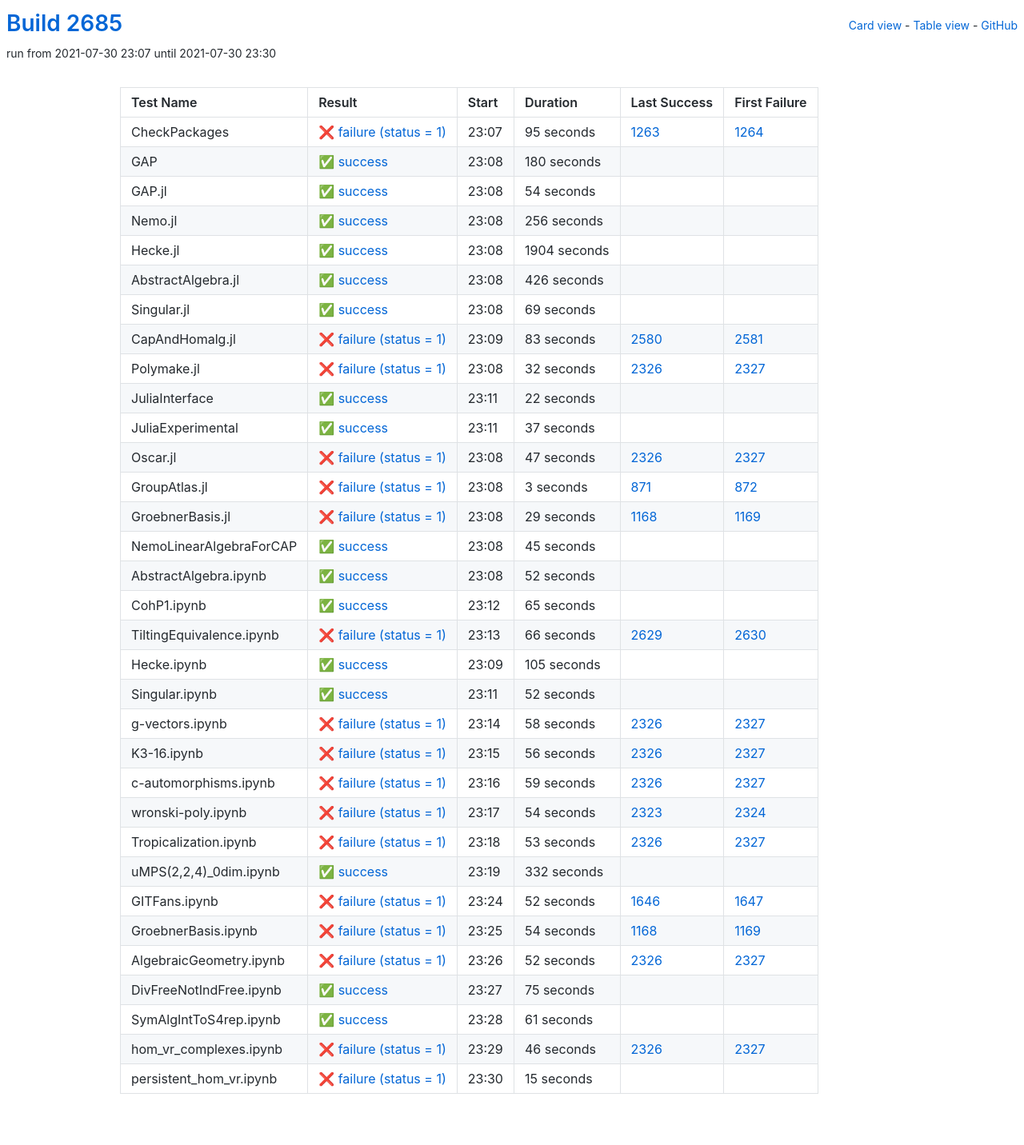
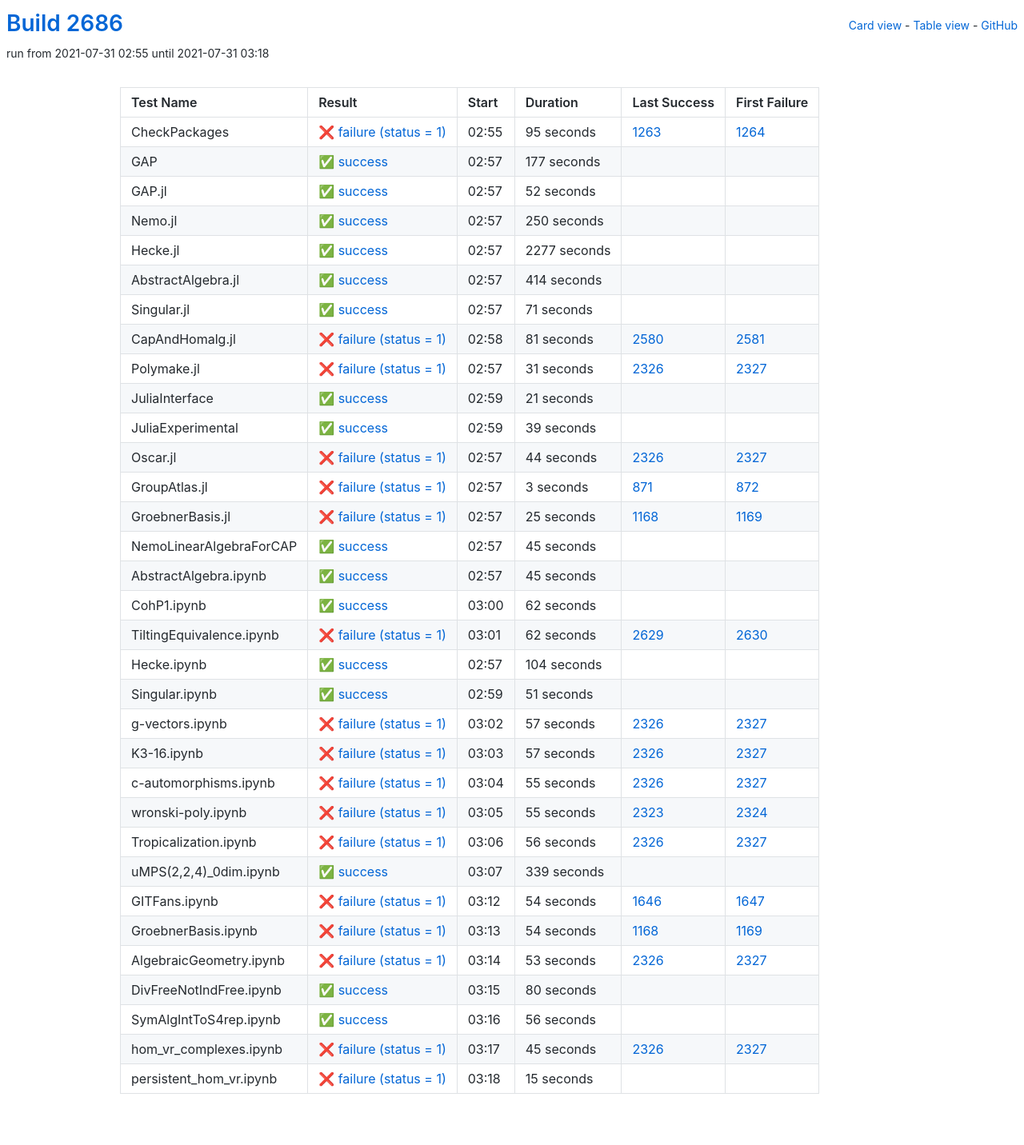
Before and after one commit to oscar-system/oscar-ci-status-stable, a Jekyll site: the page built from table.html, in a window 1280 px wide. Shown: the whole page at 80% size. Built offline with Jekyll 4.4.1, drawn with Linux system fonts in a browser that asks for light colours.

Commit message:
Build #2686

```diff
--- a/_data/ci.yml
+++ b/_data/ci.yml
@@ -1,6 +1,6 @@
 ---
-build: 2685
-build_url: https://oscarci.mathematik.uni-kl.de/job/oscar-stable/2685/
+build: 2686
+build_url: https://oscarci.mathematik.uni-kl.de/job/oscar-stable/2686/
 job: oscar-stable
 organization: oscar-system
 repo: oscar-ci-status-stable
@@ -8,8 +8,8 @@ repourl: https://github.com/oscar-system/oscar-ci-status-stable
 tests:
 - name: CheckPackages
   id: checkpackages
-  log: https://oscarci.mathematik.uni-kl.de/job/oscar-stable/2685/artifact/logs/build-2685/CheckPackages.log
-  start: 2021-07-30 23:07
+  log: https://oscarci.mathematik.uni-kl.de/job/oscar-stable/2686/artifact/logs/build-2686/CheckPackages.log
+  start: 2021-07-31 02:55
   success: false
   exitcode: 1
   status: failure
@@ -20,140 +20,140 @@ tests:
   first_failure_url: https://oscarci.mathematik.uni-kl.de/job/oscar-stable/1264/
 - name: GAP
   id: gap
-  log: https://oscarci.mathematik.uni-kl.de/job/oscar-stable/2685/artifact/logs/build-2685/GAP.log
-  start: 2021-07-30 23:08
+  log: https://oscarci.mathematik.uni-kl.de/job/oscar-stable/2686/artifact/logs/build-2686/GAP.log
+  start: 2021-07-31 02:57
   success: true
   exitcode: 0
   status: success
-  duration: 180
+  duration: 177
   last_success: false
   last_success_url:
   first_failure: false
   first_failure_url:
 - name: GAP.jl
   id: gap-jl
-  log: https://oscarci.mathematik.uni-kl.de/job/oscar-stable/2685/artifact/logs/build-2685/GAP.jl.log
-  start: 2021-07-30 23:08
+  log: https://oscarci.mathematik.uni-kl.de/job/oscar-stable/2686/artifact/logs/build-2686/GAP.jl.log
+  start: 2021-07-31 02:57
   success: true
   exitcode: 0
   status: success
-  duration: 54
+  duration: 52
   last_success: false
   last_success_url:
   first_failure: false
   first_failure_url:
 - name: Nemo.jl
   id: nemo-jl
-  log: https://oscarci.mathematik.uni-kl.de/job/oscar-stable/2685/artifact/logs/build-2685/Nemo.jl.log
-  start: 2021-07-30 23:08
+  log: https://oscarci.mathematik.uni-kl.de/job/oscar-stable/2686/artifact/logs/build-2686/Nemo.jl.log
+  start: 2021-07-31 02:57
   success: true
   exitcode: 0
   status: success
-  duration: 256
+  duration: 250
   last_success: false
   last_success_url:
   first_failure: false
   first_failure_url:
 - name: Hecke.jl
   id: hecke-jl
-  log: https://oscarci.mathematik.uni-kl.de/job/oscar-stable/2685/artifact/logs/build-2685/Hecke.jl.log
-  start: 2021-07-30 23:08
+  log: https://oscarci.mathematik.uni-kl.de/job/oscar-stable/2686/artifact/logs/build-2686/Hecke.jl.log
+  start: 2021-07-31 02:57
   success: true
   exitcode: 0
   status: success
-  duration: 1904
+  duration: 2277
   last_success: false
   last_success_url:
   first_failure: false
   first_failure_url:
 - name: AbstractAlgebra.jl
   id: abstractalgebra-jl
-  log: https://oscarci.mathematik.uni-kl.de/job/oscar-stable/2685/artifact/logs/build-2685/AbstractAlgebra.jl.log
-  start: 2021-07-30 23:08
+  log: https://oscarci.mathematik.uni-kl.de/job/oscar-stable/2686/artifact/logs/build-2686/AbstractAlgebra.jl.log
+  start: 2021-07-31 02:57
   success: true
   exitcode: 0
   status: success
-  duration: 426
+  duration: 414
   last_success: false
   last_success_url:
   first_failure: false
   first_failure_url:
 - name: Singular.jl
   id: singular-jl
-  log: https://oscarci.mathematik.uni-kl.de/job/oscar-stable/2685/artifact/logs/build-2685/Singular.jl.log
-  start: 2021-07-30 23:08
+  log: https://oscarci.mathematik.uni-kl.de/job/oscar-stable/2686/artifact/logs/build-2686/Singular.jl.log
+  start: 2021-07-31 02:57
   success: true
   exitcode: 0
   status: success
-  duration: 69
+  duration: 71
   last_success: false
   last_success_url:
   first_failure: false
   first_failure_url:
 - name: CapAndHomalg.jl
   id: capandhomalg-jl
-  log: https://oscarci.mathematik.uni-kl.de/job/oscar-stable/2685/artifact/logs/build-2685/CapAndHomalg.jl.log
-  start: 2021-07-30 23:09
+  log: https://oscarci.mathematik.uni-kl.de/job/oscar-stable/2686/artifact/logs/build-2686/CapAndHomalg.jl.log
+  start: 2021-07-31 02:58
   success: false
   exitcode: 1
   status: failure
-  duration: 83
+  duration: 81
   last_success: 2580
   last_success_url: https://oscarci.mathematik.uni-kl.de/job/oscar-stable/2580/
   first_failure: 2581
   first_failure_url: https://oscarci.mathematik.uni-kl.de/job/oscar-stable/2581/
 - name: Polymake.jl
   id: polymake-jl
-  log: https://oscarci.mathematik.uni-kl.de/job/oscar-stable/2685/artifact/logs/build-2685/Polymake.jl.log
-  start: 2021-07-30 23:08
+  log: https://oscarci.mathematik.uni-kl.de/job/oscar-stable/2686/artifact/logs/build-2686/Polymake.jl.log
+  start: 2021-07-31 02:57
   success: false
   exitcode: 1
   status: failure
-  duration: 32
+  duration: 31
   last_success: 2326
   last_success_url: https://oscarci.mathematik.uni-kl.de/job/oscar-stable/2326/
   first_failure: 2327
   first_failure_url: https://oscarci.mathematik.uni-kl.de/job/oscar-stable/2327/
 - name: JuliaInterface
   id: juliainterface
-  log: https://oscarci.mathematik.uni-kl.de/job/oscar-stable/2685/artifact/logs/build-2685/JuliaInterface.log
-  start: 2021-07-30 23:11
+  log: https://oscarci.mathematik.uni-kl.de/job/oscar-stable/2686/artifact/logs/build-2686/JuliaInterface.log
+  start: 2021-07-31 02:59
   success: true
   exitcode: 0
   status: success
-  duration: 22
+  duration: 21
   last_success: false
   last_success_url:
   first_failure: false
   first_failure_url:
 - name: JuliaExperimental
   id: juliaexperimental
-  log: https://oscarci.mathematik.uni-kl.de/job/oscar-stable/2685/artifact/logs/build-2685/JuliaExperimental.log
-  start: 2021-07-30 23:11
+  log: https://oscarci.mathematik.uni-kl.de/job/oscar-stable/2686/artifact/logs/build-2686/JuliaExperimental.log
+  start: 2021-07-31 02:59
   success: true
   exitcode: 0
   status: success
-  duration: 37
+  duration: 39
   last_success: false
   last_success_url:
   first_failure: false
   first_failure_url:
 - name: Oscar.jl
   id: oscar-jl
-  log: https://oscarci.mathematik.uni-kl.de/job/oscar-stable/2685/artifact/logs/build-2685/Oscar.jl.log
-  start: 2021-07-30 23:08
+  log: https://oscarci.mathematik.uni-kl.de/job/oscar-stable/2686/artifact/logs/build-2686/Oscar.jl.log
+  start: 2021-07-31 02:57
   success: false
   exitcode: 1
   status: failure
-  duration: 47
+  duration: 44
   last_success: 2326
   last_success_url: https://oscarci.mathematik.uni-kl.de/job/oscar-stable/2326/
   first_failure: 2327
   first_failure_url: https://oscarci.mathematik.uni-kl.de/job/oscar-stable/2327/
 - name: GroupAtlas.jl
   id: groupatlas-jl
-  log: https://oscarci.mathematik.uni-kl.de/job/oscar-stable/2685/artifact/logs/build-2685/GroupAtlas.jl.log
-  start: 2021-07-30 23:08
+  log: https://oscarci.mathematik.uni-kl.de/job/oscar-stable/2686/artifact/logs/build-2686/GroupAtlas.jl.log
+  start: 2021-07-31 02:57
   success: false
   exitcode: 1
   status: failure
@@ -164,20 +164,20 @@ tests:
   first_failure_url: https://oscarci.mathematik.uni-kl.de/job/oscar-stable/872/
 - name: GroebnerBasis.jl
   id: groebnerbasis-jl
-  log: https://oscarci.mathematik.uni-kl.de/job/oscar-stable/2685/artifact/logs/build-2685/GroebnerBasis.jl.log
-  start: 2021-07-30 23:08
+  log: https://oscarci.mathematik.uni-kl.de/job/oscar-stable/2686/artifact/logs/build-2686/GroebnerBasis.jl.log
+  start: 2021-07-31 02:57
   success: false
   exitcode: 1
   status: failure
-  duration: 29
+  duration: 25
   last_success: 1168
   last_success_url: https://oscarci.mathematik.uni-kl.de/job/oscar-stable/1168/
   first_failure: 1169
   first_failure_url: https://oscarci.mathematik.uni-kl.de/job/oscar-stable/1169/
 - name: NemoLinearAlgebraForCAP
   id: nemolinearalgebraforcap
-  log: https://oscarci.mathematik.uni-kl.de/job/oscar-stable/2685/artifact/logs/build-2685/NemoLinearAlgebraForCAP.log
-  start: 2021-07-30 23:08
+  log: https://oscarci.mathematik.uni-kl.de/job/oscar-stable/2686/artifact/logs/build-2686/NemoLinearAlgebraForCAP.log
+  start: 2021-07-31 02:57
   success: true
   exitcode: 0
   status: success
@@ -188,80 +188,116 @@ tests:
   first_failure_url:
 - name: AbstractAlgebra.ipynb
   id: abstractalgebra-ipynb
-  log: https://oscarci.mathematik.uni-kl.de/job/oscar-stable/2685/artifact/logs/build-2685/AbstractAlgebra.ipynb.log
-  start: 2021-07-30 23:08
+  log: https://oscarci.mathematik.uni-kl.de/job/oscar-stable/2686/artifact/logs/build-2686/AbstractAlgebra.ipynb.log
+  start: 2021-07-31 02:57
   success: true
   exitcode: 0
   status: success
-  duration: 52
+  duration: 45
   last_success: false
   last_success_url:
   first_failure: false
   first_failure_url:
 - name: CohP1.ipynb
   id: cohp1-ipynb
-  log: https://oscarci.mathematik.uni-kl.de/job/oscar-stable/2685/artifact/logs/build-2685/CohP1.ipynb.log
-  start: 2021-07-30 23:12
+  log: https://oscarci.mathematik.uni-kl.de/job/oscar-stable/2686/artifact/logs/build-2686/CohP1.ipynb.log
+  start: 2021-07-31 03:00
   success: true
   exitcode: 0
   status: success
-  duration: 65
+  duration: 62
   last_success: false
   last_success_url:
   first_failure: false
   first_failure_url:
 - name: TiltingEquivalence.ipynb
   id: tiltingequivalence-ipynb
-  log: https://oscarci.mathematik.uni-kl.de/job/oscar-stable/2685/artifact/logs/build-2685/TiltingEquivalence.ipynb.log
-  start: 2021-07-30 23:13
+  log: https://oscarci.mathematik.uni-kl.de/job/oscar-stable/2686/artifact/logs/build-2686/TiltingEquivalence.ipynb.log
+  start: 2021-07-31 03:01
   success: false
   exitcode: 1
   status: failure
-  duration: 66
+  duration: 62
   last_success: 2629
   last_success_url: https://oscarci.mathematik.uni-kl.de/job/oscar-stable/2629/
   first_failure: 2630
   first_failure_url: https://oscarci.mathematik.uni-kl.de/job/oscar-stable/2630/
 - name: Hecke.ipynb
   id: hecke-ipynb
-  log: https://oscarci.mathematik.uni-kl.de/job/oscar-stable/2685/artifact/logs/build-2685/Hecke.ipynb.log
-  start: 2021-07-30 23:09
+  log: https://oscarci.mathematik.uni-kl.de/job/oscar-stable/2686/artifact/logs/build-2686/Hecke.ipynb.log
+  start: 2021-07-31 02:57
   success: true
   exitcode: 0
   status: success
-  duration: 105
+  duration: 104
   last_success: false
   last_success_url:
   first_failure: false
   first_failure_url:
 - name: Singular.ipynb
   id: singular-ipynb
-  log: https://oscarci.mathematik.uni-kl.de/job/oscar-stable/2685/artifact/logs/build-2685/Singular.ipynb.log
-  start: 2021-07-30 23:11
+  log: https://oscarci.mathematik.uni-kl.de/job/oscar-stable/2686/artifact/logs/build-2686/Singular.ipynb.log
+  start: 2021-07-31 02:59
   success: true
   exitcode: 0
   status: success
-  duration: 52
+  duration: 51
   last_success: false
   last_success_url:
   first_failure: false
   first_failure_url:
 - name: g-vectors.ipynb
   id: g-vectors-ipynb
-  log: https://oscarci.mathematik.uni-kl.de/job/oscar-stable/2685/artifact/logs/build-2685/g-vectors.ipynb.log
-  start: 2021-07-30 23:14
+  log: https://oscarci.mathematik.uni-kl.de/job/oscar-stable/2686/artifact/logs/build-2686/g-vectors.ipynb.log
+  start: 2021-07-31 03:02
   success: false
   exitcode: 1
   status: failure
-  duration: 58
+  duration: 57
   last_success: 2326
   last_success_url: https://oscarci.mathematik.uni-kl.de/job/oscar-stable/2326/
   first_failure: 2327
   first_failure_url: https://oscarci.mathematik.uni-kl.de/job/oscar-stable/2327/
 - name: K3-16.ipynb
   id: k3-16-ipynb
-  log: https://oscarci.mathematik.uni-kl.de/job/oscar-stable/2685/artifact/logs/build-2685/K3-16.ipynb.log
-  start: 2021-07-30 23:15
+  log: https://oscarci.mathematik.uni-kl.de/job/oscar-stable/2686/artifact/logs/build-2686/K3-16.ipynb.log
+  start: 2021-07-31 03:03
+  success: false
+  exitcode: 1
+  status: failure
+  duration: 57
+  last_success: 2326
+  last_success_url: https://oscarci.mathematik.uni-kl.de/job/oscar-stable/2326/
+  first_failure: 2327
+  first_failure_url: https://oscarci.mathematik.uni-kl.de/job/oscar-stable/2327/
+- name: c-automorphisms.ipynb
+  id: c-automorphisms-ipynb
+  log: https://oscarci.mathematik.uni-kl.de/job/oscar-stable/2686/artifact/logs/build-2686/c-automorphisms.ipynb.log
+  start: 2021-07-31 03:04
+  success: false
+  exitcode: 1
+  status: failure
+  duration: 55
+  last_success: 2326
+  last_success_url: https://oscarci.mathematik.uni-kl.de/job/oscar-stable/2326/
+  first_failure: 2327
+  first_failure_url: https://oscarci.mathematik.uni-kl.de/job/oscar-stable/2327/
+- name: wronski-poly.ipynb
+  id: wronski-poly-ipynb
+  log: https://oscarci.mathematik.uni-kl.de/job/oscar-stable/2686/artifact/logs/build-2686/wronski-poly.ipynb.log
+  start: 2021-07-31 03:05
+  success: false
+  exitcode: 1
+  status: failure
+  duration: 55
+  last_success: 2323
+  last_success_url: https://oscarci.mathematik.uni-kl.de/job/oscar-stable/2323/
+  first_failure: 2324
+  first_failure_url: https://oscarci.mathematik.uni-kl.de/job/oscar-stable/2324/
+- name: Tropicalization.ipynb
+  id: tropicalization-ipynb
+  log: https://oscarci.mathematik.uni-kl.de/job/oscar-stable/2686/artifact/logs/build-2686/Tropicalization.ipynb.log
+  start: 2021-07-31 03:06
   success: false
   exitcode: 1
   status: failure
@@ -270,70 +306,34 @@ tests:
   last_success_url: https://oscarci.mathematik.uni-kl.de/job/oscar-stable/2326/
   first_failure: 2327
   first_failure_url: https://oscarci.mathematik.uni-kl.de/job/oscar-stable/2327/
-- name: c-automorphisms.ipynb
-  id: c-automorphisms-ipynb
-  log: https://oscarci.mathematik.uni-kl.de/job/oscar-stable/2685/artifact/logs/build-2685/c-automorphisms.ipynb.log
-  start: 2021-07-30 23:16
-  success: false
-  exitcode: 1
-  status: failure
-  duration: 59
-  last_success: 2326
-  last_success_url: https://oscarci.mathematik.uni-kl.de/job/oscar-stable/2326/
-  first_failure: 2327
-  first_failure_url: https://oscarci.mathematik.uni-kl.de/job/oscar-stable/2327/
-- name: wronski-poly.ipynb
-  id: wronski-poly-ipynb
-  log: https://oscarci.mathematik.uni-kl.de/job/oscar-stable/2685/artifact/logs/build-2685/wronski-poly.ipynb.log
-  start: 2021-07-30 23:17
-  success: false
-  exitcode: 1
-  status: failure
-  duration: 54
-  last_success: 2323
-  last_success_url: https://oscarci.mathematik.uni-kl.de/job/oscar-stable/2323/
-  first_failure: 2324
-  first_failure_url: https://oscarci.mathematik.uni-kl.de/job/oscar-stable/2324/
-- name: Tropicalization.ipynb
-  id: tropicalization-ipynb
-  log: https://oscarci.mathematik.uni-kl.de/job/oscar-stable/2685/artifact/logs/build-2685/Tropicalization.ipynb.log
-  start: 2021-07-30 23:18
-  success: false
-  exitcode: 1
-  status: failure
-  duration: 53
-  last_success: 2326
-  last_success_url: https://oscarci.mathematik.uni-kl.de/job/oscar-stable/2326/
-  first_failure: 2327
-  first_failure_url: https://oscarci.mathematik.uni-kl.de/job/oscar-stable/2327/
 - name: uMPS(2,2,4)_0dim.ipynb
   id: umps-2-2-4-0dim-ipynb
-  log: https://oscarci.mathematik.uni-kl.de/job/oscar-stable/2685/artifact/logs/build-2685/uMPS-2-2-4-_0dim.ipynb.log
-  start: 2021-07-30 23:19
+  log: https://oscarci.mathematik.uni-kl.de/job/oscar-stable/2686/artifact/logs/build-2686/uMPS-2-2-4-_0dim.ipynb.log
+  start: 2021-07-31 03:07
   success: true
   exitcode: 0
   status: success
-  duration: 332
+  duration: 339
   last_success: false
   last_success_url:
   first_failure: false
   first_failure_url:
 - name: GITFans.ipynb
   id: gitfans-ipynb
-  log: https://oscarci.mathematik.uni-kl.de/job/oscar-stable/2685/artifact/logs/build-2685/GITFans.ipynb.log
-  start: 2021-07-30 23:24
+  log: https://oscarci.mathematik.uni-kl.de/job/oscar-stable/2686/artifact/logs/build-2686/GITFans.ipynb.log
+  start: 2021-07-31 03:12
   success: false
   exitcode: 1
   status: failure
-  duration: 52
+  duration: 54
   last_success: 1646
   last_success_url: https://oscarci.mathematik.uni-kl.de/job/oscar-stable/1646/
   first_failure: 1647
   first_failure_url: https://oscarci.mathematik.uni-kl.de/job/oscar-stable/1647/
 - name: GroebnerBasis.ipynb
   id: groebnerbasis-ipynb
-  log: https://oscarci.mathematik.uni-kl.de/job/oscar-stable/2685/artifact/logs/build-2685/GroebnerBasis.ipynb.log
-  start: 2021-07-30 23:25
+  log: https://oscarci.mathematik.uni-kl.de/job/oscar-stable/2686/artifact/logs/build-2686/GroebnerBasis.ipynb.log
+  start: 2021-07-31 03:13
   success: false
   exitcode: 1
   status: failure
@@ -344,56 +344,56 @@ tests:
   first_failure_url: https://oscarci.mathematik.uni-kl.de/job/oscar-stable/1169/
 - name: AlgebraicGeometry.ipynb
   id: algebraicgeometry-ipynb
-  log: https://oscarci.mathematik.uni-kl.de/job/oscar-stable/2685/artifact/logs/build-2685/AlgebraicGeometry.ipynb.log
-  start: 2021-07-30 23:26
+  log: https://oscarci.mathematik.uni-kl.de/job/oscar-stable/2686/artifact/logs/build-2686/AlgebraicGeometry.ipynb.log
+  start: 2021-07-31 03:14
   success: false
   exitcode: 1
   status: failure
-  duration: 52
+  duration: 53
   last_success: 2326
   last_success_url: https://oscarci.mathematik.uni-kl.de/job/oscar-stable/2326/
   first_failure: 2327
   first_failure_url: https://oscarci.mathematik.uni-kl.de/job/oscar-stable/2327/
 - name: DivFreeNotIndFree.ipynb
   id: divfreenotindfree-ipynb
-  log: https://oscarci.mathematik.uni-kl.de/job/oscar-stable/2685/artifact/logs/build-2685/DivFreeNotIndFree.ipynb.log
-  start: 2021-07-30 23:27
+  log: https://oscarci.mathematik.uni-kl.de/job/oscar-stable/2686/artifact/logs/build-2686/DivFreeNotIndFree.ipynb.log
+  start: 2021-07-31 03:15
   success: true
   exitcode: 0
   status: success
-  duration: 75
+  duration: 80
   last_success: false
   last_success_url:
   first_failure: false
   first_failure_url:
 - name: SymAlgIntToS4rep.ipynb
   id: symalginttos4rep-ipynb
-  log: https://oscarci.mathematik.uni-kl.de/job/oscar-stable/2685/artifact/logs/build-2685/SymAlgIntToS4rep.ipynb.log
-  start: 2021-07-30 23:28
+  log: https://oscarci.mathematik.uni-kl.de/job/oscar-stable/2686/artifact/logs/build-2686/SymAlgIntToS4rep.ipynb.log
+  start: 2021-07-31 03:16
   success: true
   exitcode: 0
   status: success
-  duration: 61
+  duration: 56
   last_success: false
   last_success_url:
   first_failure: false
   first_failure_url:
 - name: hom_vr_complexes.ipynb
   id: hom-vr-complexes-ipynb
-  log: https://oscarci.mathematik.uni-kl.de/job/oscar-stable/2685/artifact/logs/build-2685/hom_vr_complexes.ipynb.log
-  start: 2021-07-30 23:29
+  log: https://oscarci.mathematik.uni-kl.de/job/oscar-stable/2686/artifact/logs/build-2686/hom_vr_complexes.ipynb.log
+  start: 2021-07-31 03:17
   success: false
   exitcode: 1
   status: failure
-  duration: 46
+  duration: 45
   last_success: 2326
   last_success_url: https://oscarci.mathematik.uni-kl.de/job/oscar-stable/2326/
   first_failure: 2327
   first_failure_url: https://oscarci.mathematik.uni-kl.de/job/oscar-stable/2327/
 - name: persistent_hom_vr.ipynb
   id: persistent-hom-vr-ipynb
-  log: https://oscarci.mathematik.uni-kl.de/job/oscar-stable/2685/artifact/logs/build-2685/persistent_hom_vr.ipynb.log
-  start: 2021-07-30 23:30
+  log: https://oscarci.mathematik.uni-kl.de/job/oscar-stable/2686/artifact/logs/build-2686/persistent_hom_vr.ipynb.log
+  start: 2021-07-31 03:18
   success: false
   exitcode: 1
   status: failure
```
Also changed, not shown: README.md.
